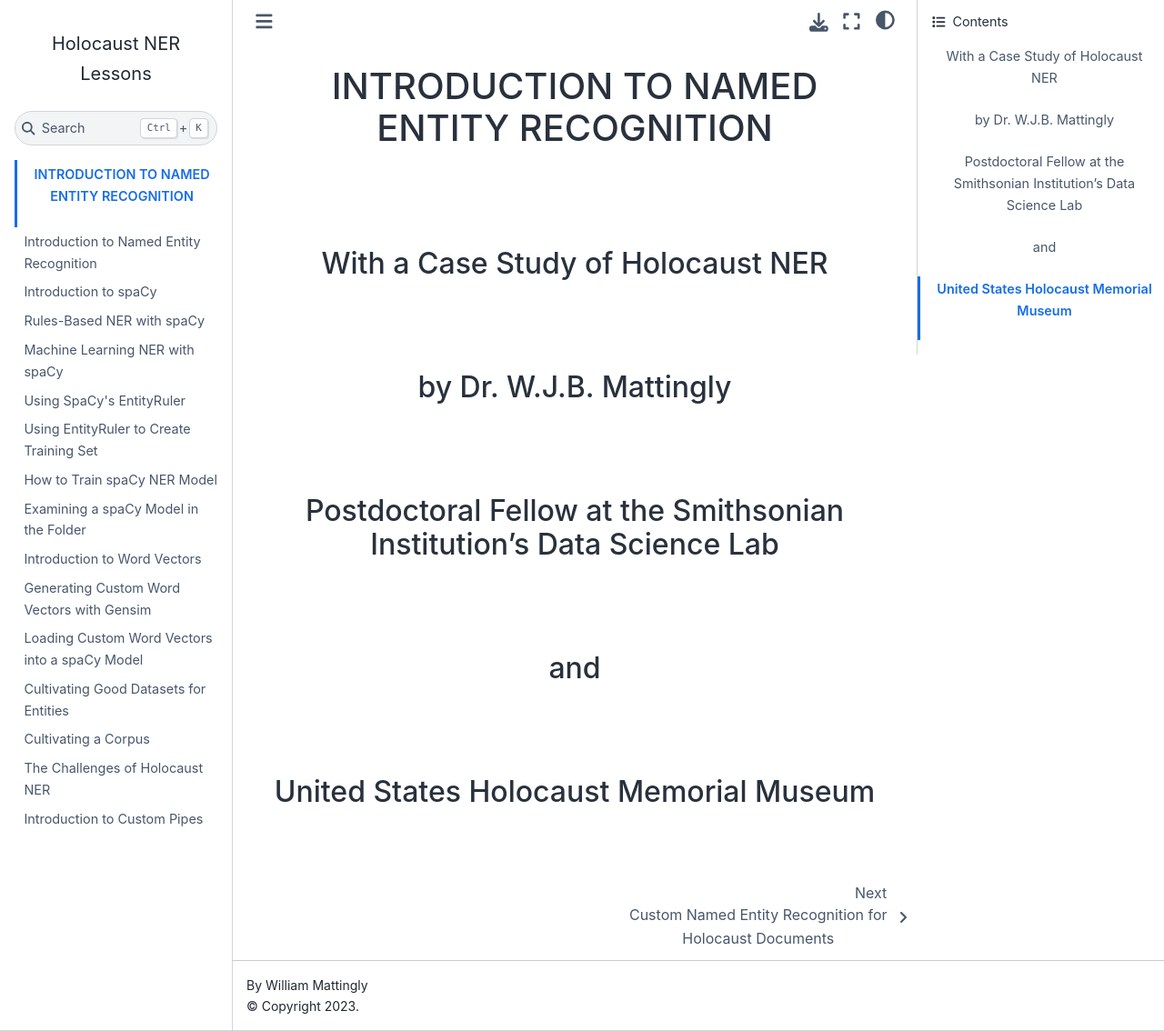
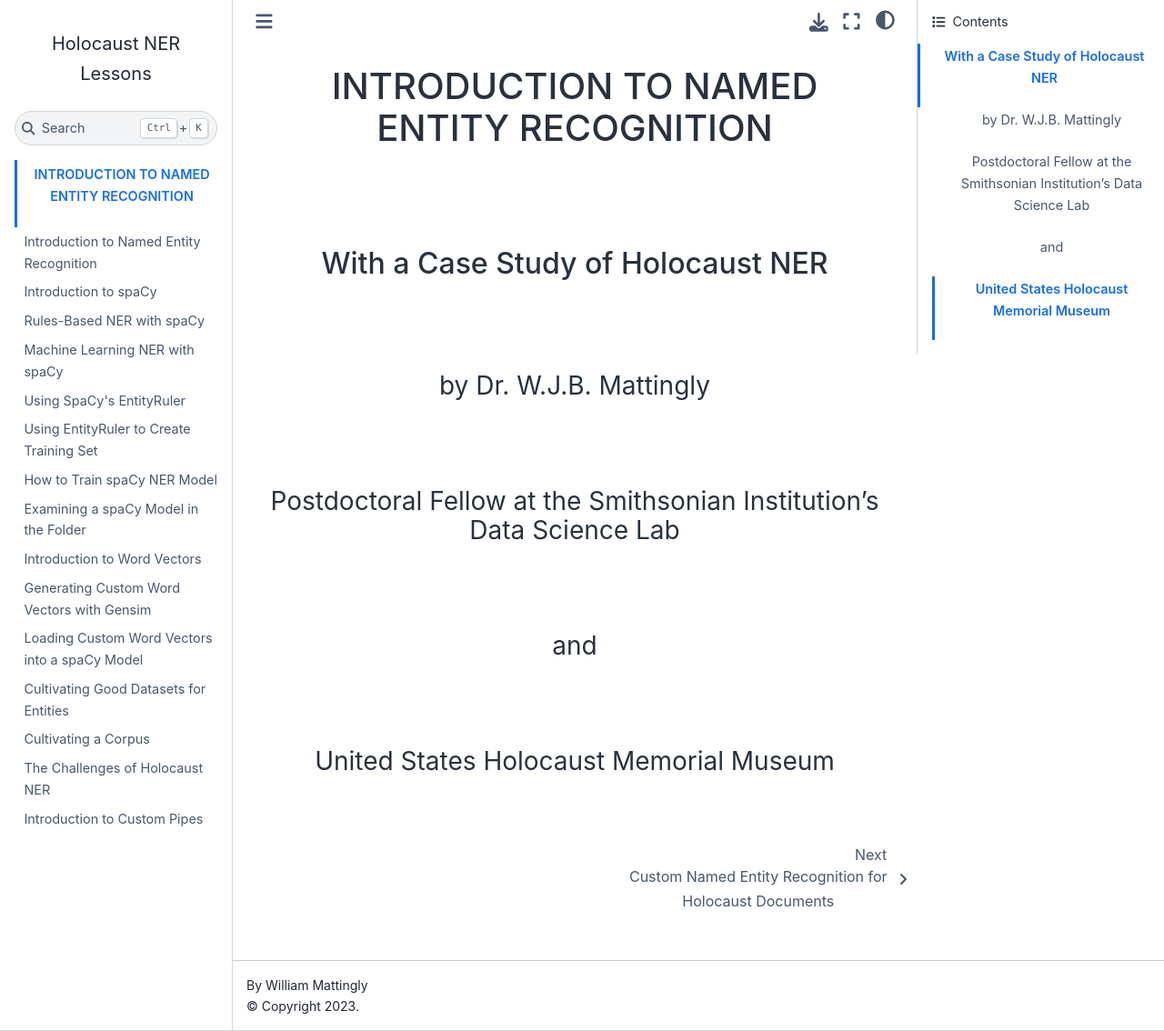
Before and after one commit to wjbmattingly/holocaust_ner_lessons, a Jupyter Book: the page built from intro.md, in a window 1280 px wide and 1134 px high. Shown: the whole window at 91% size. Built offline with Jupyter Book 1.0.4 settings and Sphinx 7.4.7 and the Sphinx Book theme 1.1.4, drawn with Linux system fonts in a browser that asks for light colours.

Commit message:
Update intro.md

```diff
--- a/intro.md
+++ b/intro.md
@@ -1,6 +1,6 @@
 # <p align="center">INTRODUCTION TO NAMED ENTITY RECOGNITION</p>
 ## <p align="center">With a Case Study of Holocaust NER</p>
-## <p align="center">by Dr. W.J.B. Mattingly</p>
-## <p align="center">Postdoctoral Fellow at the Smithsonian Institution's Data Science Lab</p>
-## <p align="center">and</p>
-## <p align="center">United States Holocaust Memorial Museum</p>
+### <p align="center">by Dr. W.J.B. Mattingly</p>
+### <p align="center">Postdoctoral Fellow at the Smithsonian Institution's Data Science Lab</p>
+### <p align="center">and</p>
+### <p align="center">United States Holocaust Memorial Museum</p>
```
